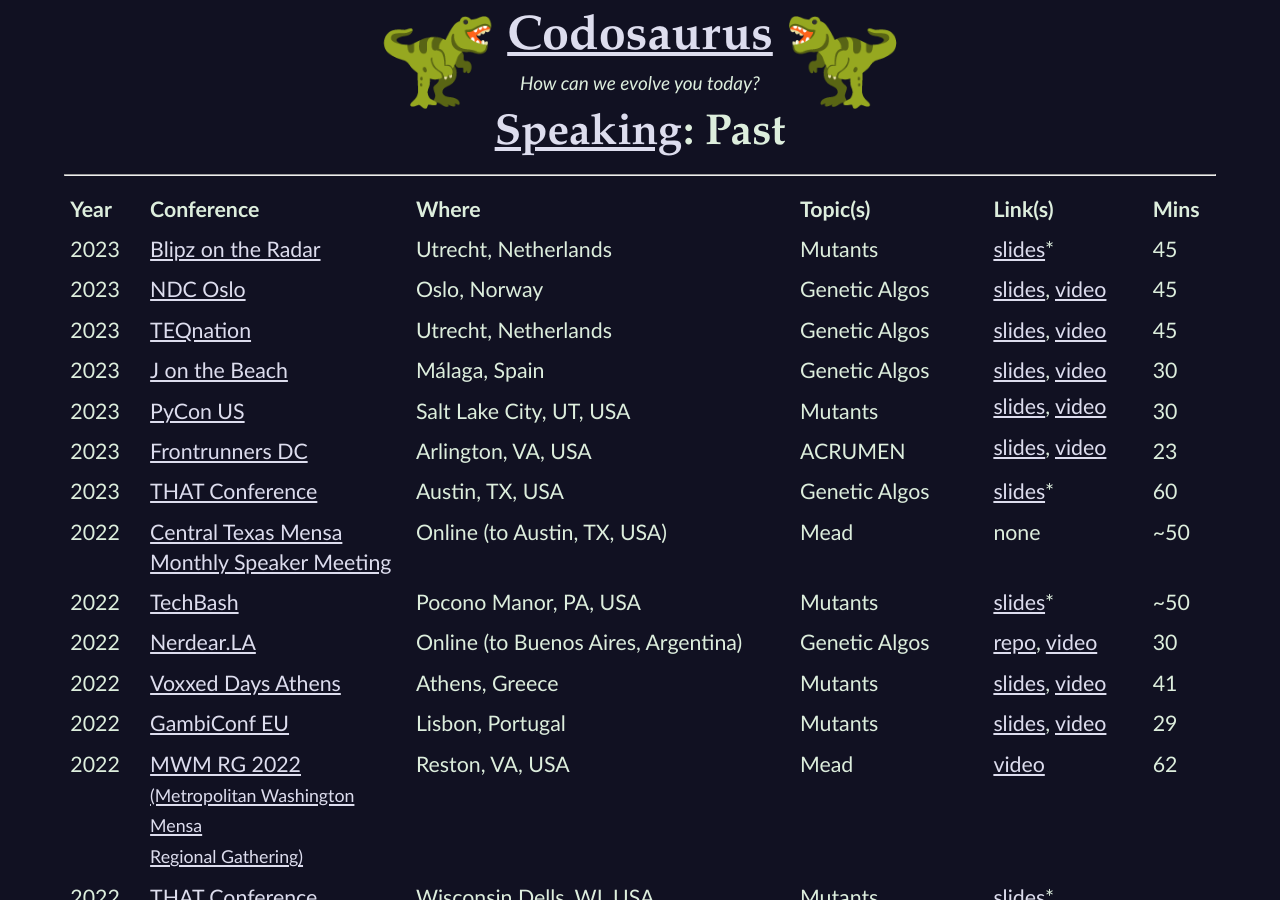
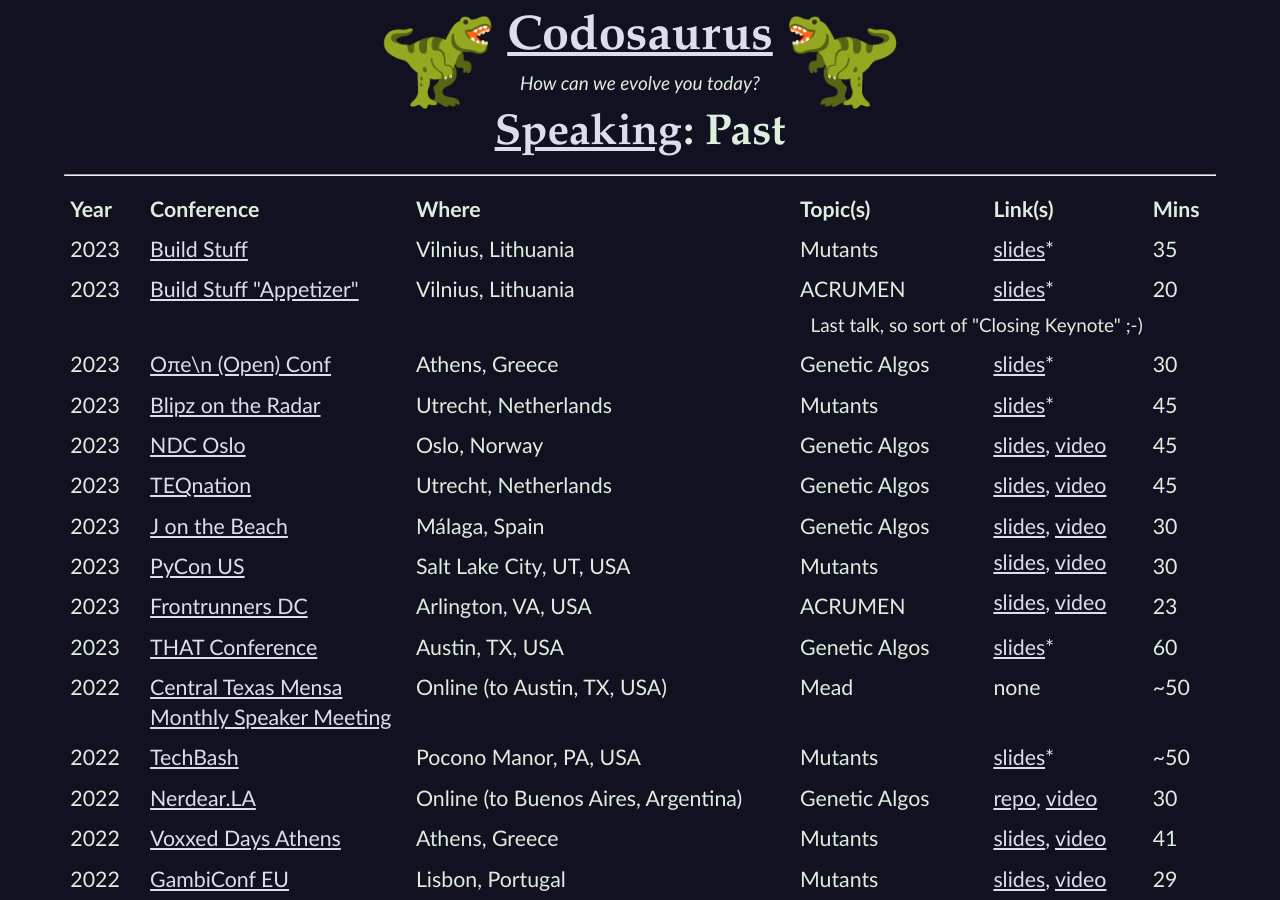
Before and after one commit to CodosaurusLLC/CodosaurusLLC.github.io, a Jekyll site: the page built from speaking/past.md, in a window 1280 px wide and 900 px high. Built offline with Jekyll 4.4.1, drawn with Linux system fonts in a browser that asks for light colours.

Commit message:
mv openconf/buildstuff to past; add appetizer

```diff
--- a/speaking/past.md
+++ b/speaking/past.md
@@ -17,6 +17,42 @@
     </tr>
   </thead>
   <tbody>
+    <tr>
+      <td class="numeric">2023</td>
+      <td><a href="https://www.buildstuff.events/" rel="nofollow" target="_new">Build Stuff</a></td>
+      <td>Vilnius, Lithuania</td>
+      <td>Mutants</td>
+      <td>
+        <a href="https://www.codosaur.us/reds/mutants-buildstuff-23-slides" target="_new">slides</a>*
+      </td>
+      <td class="numeric">35</td>
+    </tr>
+
+    <tr>
+      <td class="numeric">2023</td>
+      <td><a href="https://www.buildstuff.events/events/build-stuff-appetizer-2023" rel="nofollow" target="_new">Build Stuff "Appetizer"</a></td>
+      <td>Vilnius, Lithuania</td>
+      <td>ACRUMEN</td>
+      <td>
+        <a href="https://www.codosaur.us/reds/acrumen-bs-app-23-slides" target="_new">slides</a>*
+      </td>
+      <td class="numeric">20</td>
+    </tr>
+    <tr class="notes">
+      <td colspan="5">Last talk, so sort of "Closing Keynote" ;-)</td>
+    </tr>
+
+    <tr>
+      <td class="numeric">2023</td>
+      <td><a href="https://www.open-conf.gr/" rel="nofollow" target="_new">Oπe\n (Open) Conf</a></td>
+      <td>Athens, Greece</td>
+      <td>Genetic Algos</td>
+      <td>
+        <a href="https://www.codosaur.us/reds/gen-algs-open-23-slides" target="_new">slides</a>*
+      </td>
+      <td class="numeric">30</td>
+    </tr>
+
     <tr>
       <td class="numeric">2023</td>
       <td><a href="https://www.blipz.io/" rel="nofollow" target="_new">Blipz on the Radar</a></td>
```
Also changed, not shown: speaking/upcoming.md (+0 -2 lines).
